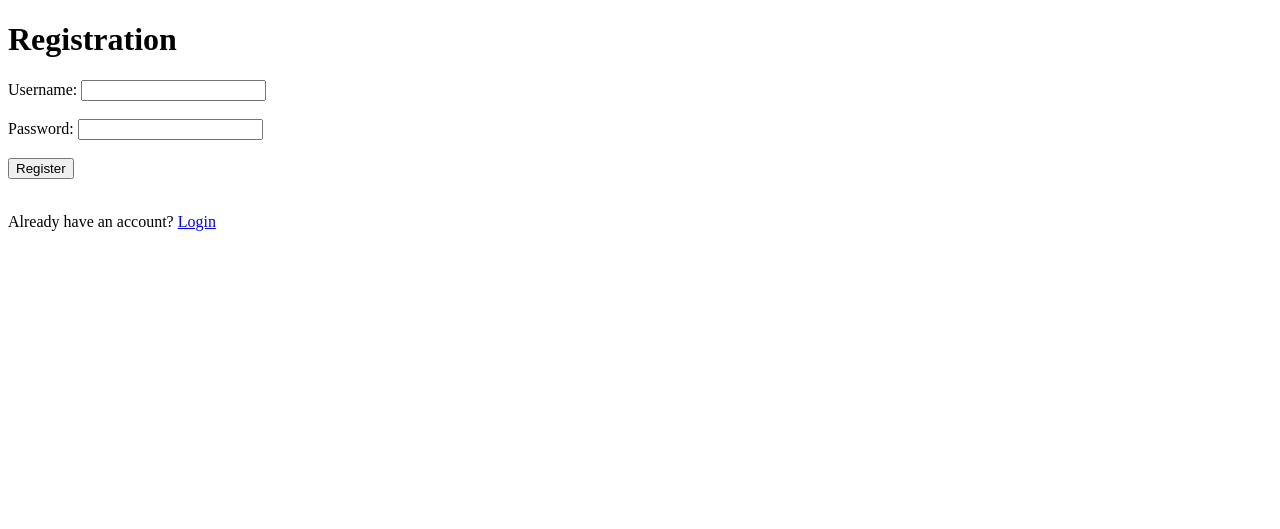
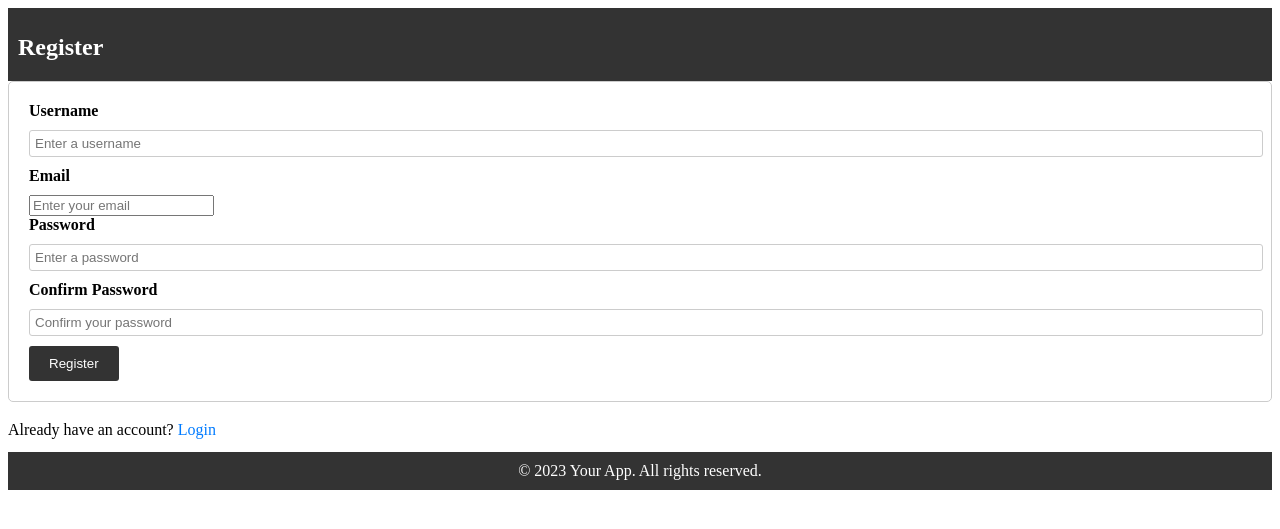
Before and after one commit to ndouishmael/Energy-Saving-Smart-Home-App, a Flask app: page /register in a window 1280 px wide. Shown: the top 529 px of the page. Run offline with Flask 3, Linux system fonts and the light colour scheme.

Commit message:
Update register.html

```diff
--- a/templates/register.html
+++ b/templates/register.html
@@ -1,20 +1,41 @@
 <!DOCTYPE html>
-<html>
+<html lang="en">
 <head>
-    <title>Registration</title>
+    <meta charset="UTF-8">
+    <meta name="viewport" content="width=device-width, initial-scale=1.0">
+    <title>Register</title>
+    <link rel="stylesheet" href="{{ url_for('static', filename='css/layout.css') }}">
+    <link rel="stylesheet" href="{{ url_for('static', filename='css/forms.css') }}">
+    <link rel="stylesheet" href="{{ url_for('static', filename='css/buttons.css') }}">
+    <link rel="stylesheet" href="{{ url_for('static', filename='css/typography.css') }}">
 </head>
 <body>
-    <h1>Registration</h1>
-    <form method="POST" action="/register">
-        <label for="username">Username:</label>
-        <input type="text" id="username" name="username" required><br><br>
+    <header>
+        <h1>Register</h1>
+    </header>
 
-        <label for="password">Password:</label>
-        <input type="password" id="password" name="password" required><br><br>
+    <div class="container">
+        <form action="/register" method="POST">
+            <label for="username">Username</label>
+            <input type="text" id="username" name="username" placeholder="Enter a username" required>
 
-        <input type="submit" value="Register">
-    </form>
-    <br>
-    <p>Already have an account? <a href="/login">Login</a></p>
+            <label for="email">Email</label>
+            <input type="email" id="email" name="email" placeholder="Enter your email" required>
+
+            <label for="password">Password</label>
+            <input type="password" id="password" name="password" placeholder="Enter a password" required>
+
+            <label for="confirm-password">Confirm Password</label>
+            <input type="password" id="confirm-password" name="confirm-password" placeholder="Confirm your password" required>
+
+            <input type="submit" value="Register" class="button primary-button">
+        </form>
+
+        <p>Already have an account? <a href="/login">Login</a></p>
+    </div>
+
+    <footer>
+        &copy; 2023 Your App. All rights reserved.
+    </footer>
 </body>
 </html>
```
